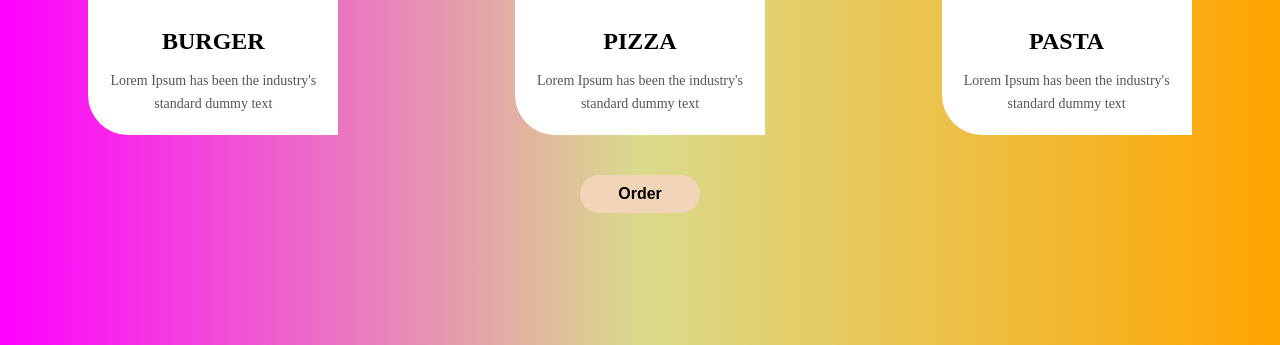
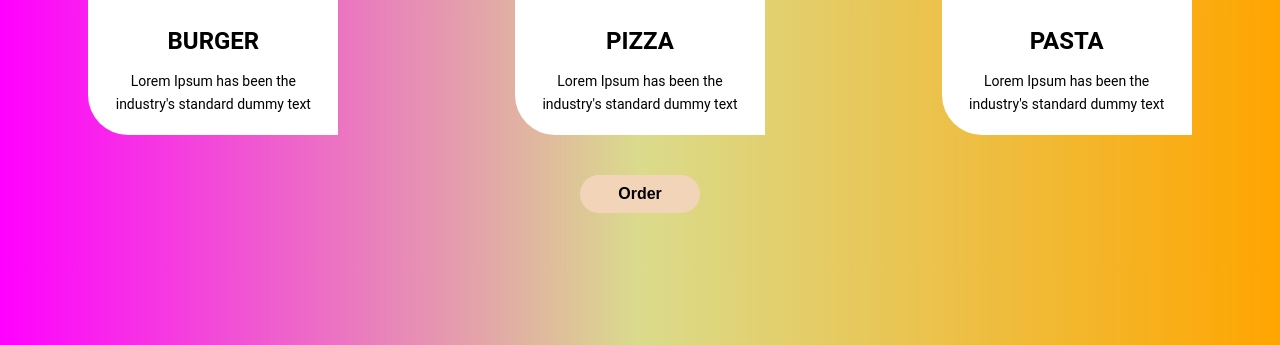
Before and after one commit to Thousif-Baba/Simplotel-Assignment, a plain HTML site: page index.html in a window 1280 px wide. Shown: the part 1255-1600 px from the top of the page. Drawn offline with Linux system fonts and the light colour scheme.

Commit message:
added font-family

```diff
--- a/styles.css
+++ b/styles.css
@@ -100,6 +100,7 @@ body {
     display: flex;
     flex-direction: column;
     justify-content: center;
+    font-family: "Roboto", sans-serif;
 }
 
 .section-title {
@@ -137,7 +138,6 @@ body {
 
 .card-description {
     font-size: 14px;
-    color: #555;
 }
 
 .order-button-container {
```
